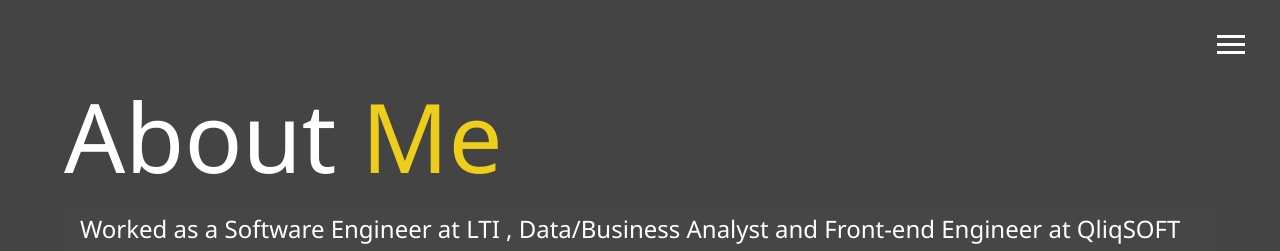
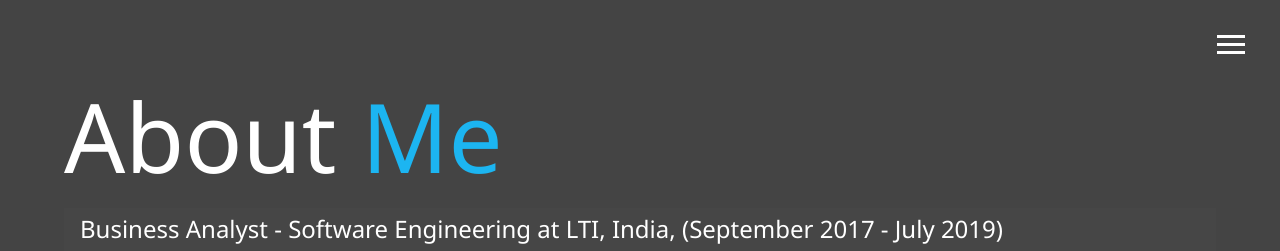
Before and after one commit to CPadhy27/my_portfolio, a website: page dist/about.html in a window 1280 px wide. Shown: the top 251 px of the page. Drawn offline with Linux system fonts and the light colour scheme.

Commit message:
updated portfolio

```diff
--- a/scss/_config.scss
+++ b/scss/_config.scss
@@ -1,8 +1,8 @@
 $primary-color: #444;
-$secondary-color: #eece1a;
+$secondary-color: rgb(28, 181, 241);
 $show-home-image: true;
-$home-image: url(../img/background.jpg);
-$background-opacity: 0.9;
+$home-image: url(../img/data_img1.jpg);
+$background-opacity: 0.8;
 
 @mixin easeOut {
   transition: all 0.5s ease-out;
```
Also changed, not shown: dist/about.html, dist/css/main.css, dist/img/data_img.jpg (added), dist/img/data_img1.jpg (added), dist/index.html, dist/work.html, 1 other file.
